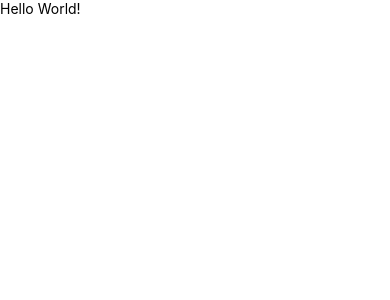
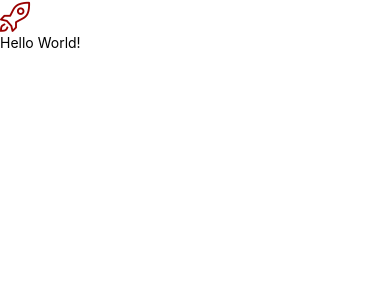
Before and after one commit to washingtonbr/ListAppRN, a React Native app: screen / in a window 390 px wide. Shown: the top 300 px of the page. Built offline with nearby package versions, Linux system fonts and the light colour scheme.

Commit message:
Installing "react-native-vector-icons" lib.

```diff
--- a/package.json
+++ b/package.json
@@ -11,7 +11,8 @@
   },
   "dependencies": {
     "react": "16.9.0",
-    "react-native": "0.61.4"
+    "react-native": "0.61.4",
+    "react-native-vector-icons": "^6.6.0"
   },
   "devDependencies": {
     "@babel/core": "^7.7.2",
--- a/src/App.js
+++ b/src/App.js
@@ -4,12 +4,14 @@
   SafeAreaView,
   Text,
 } from 'react-native';
+import Icon from 'react-native-vector-icons/SimpleLineIcons';
 
 const App = () => {
   return (
     <>
       <StatusBar barStyle="dark-content" />
       <SafeAreaView>
+        <Icon name="rocket" size={30} color="#900" />
         <Text>Hello World!</Text>
       </SafeAreaView>
     </>
```
Also changed, not shown: 5 other files (tests, documents, lock files or other folders).
